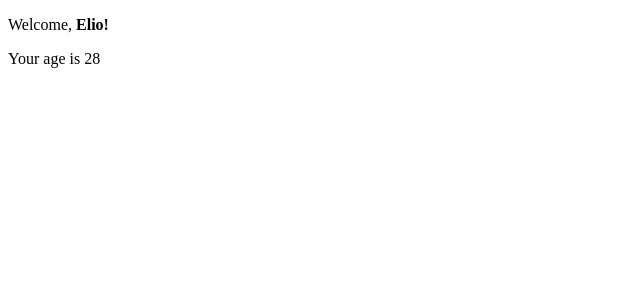
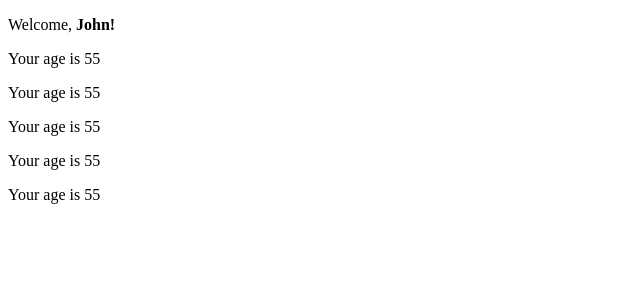
Before and after one commit to ElioFlipper/ReactBasicCarmeloSanfratello, a React (Vite) app: page / in a window 1280 px wide. Shown: the top 300 px of the page, without its empty margins (0-640 px from the left). Built offline with nearby package versions, Linux system fonts and the light colour scheme.

Commit message:
Conditional rendering1

```diff
--- a/src/App.jsx
+++ b/src/App.jsx
@@ -4,7 +4,7 @@ import { Welcome } from "./Welcome";
 export function App() {
     return(
         <div>
-            <Welcome name = "Elio" eta = {28}/>
+            <Welcome name = "John" eta = {55}/>
         </div>
     )
 }
--- a/src/Welcome.jsx
+++ b/src/Welcome.jsx
@@ -5,8 +5,11 @@ export function Welcome({ name, eta }) {
         <div>
             <p>Welcome, <strong>{name}!</strong></p>
             <Age eta={eta} />
+            {eta > 18 && <Age eta={eta} />}
+            {eta && <Age eta={eta} />}
+            {eta>18 && eta<65  && <Age eta = {eta} />}
+            {eta>18 && eta<65 && name === "John"  && <Age eta = {eta} />}
+
         </div>
     )
 }
-
-//Passa al componente Age la prop età che Welcome riceve dal componente App
```
